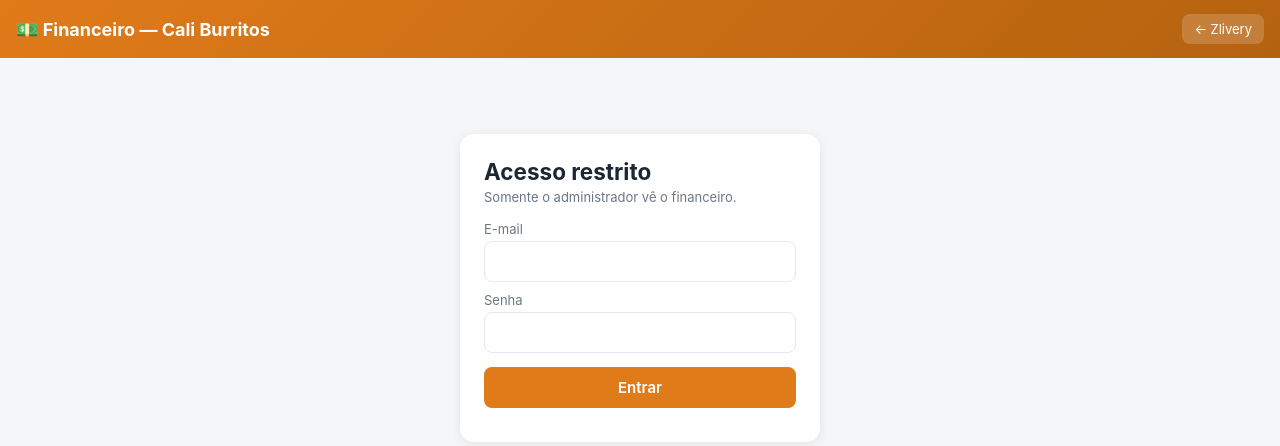
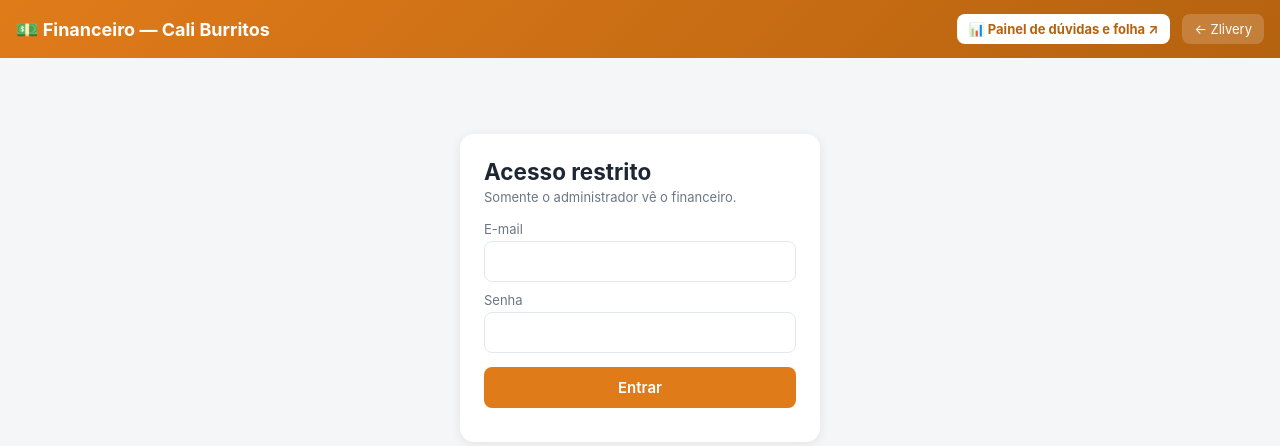
Before and after one commit to Miln10/zlivery-home, a plain HTML site: page financeiro/index.html in a window 1280 px wide. Drawn offline with nearby package versions, Linux system fonts and the light colour scheme.

Commit message:
Financeiro: botão para o Painel de dúvidas e folha (artifact privado no claude.ai)
Co-Authored-By: Claude Opus 5.5 <noreply@anthropic.com>
Claude-Session: https://claude.ai/code/session_01C7V6yf4hYXEE6FZjVctPS3

```diff
--- a/financeiro/index.html
+++ b/financeiro/index.html
@@ -53,6 +53,7 @@
 <header>
   <h1>💵 Financeiro — Cali Burritos</h1>
   <span id="quem" style="font-size:12px;opacity:.9"></span>
+  <a href="https://claude.ai/artifact/YRYL5V9XdfHdC4ZYfMrBgy" target="_blank" rel="noopener" title="Abre no claude.ai — só a conta do Marcelo tem acesso" style="background:#fff;color:var(--orange-dark);font-weight:700">📊 Painel de dúvidas e folha ↗</a>
   <a href="../">← Zlivery</a>
   <button id="sair" class="hide">Sair</button>
 </header>
```
